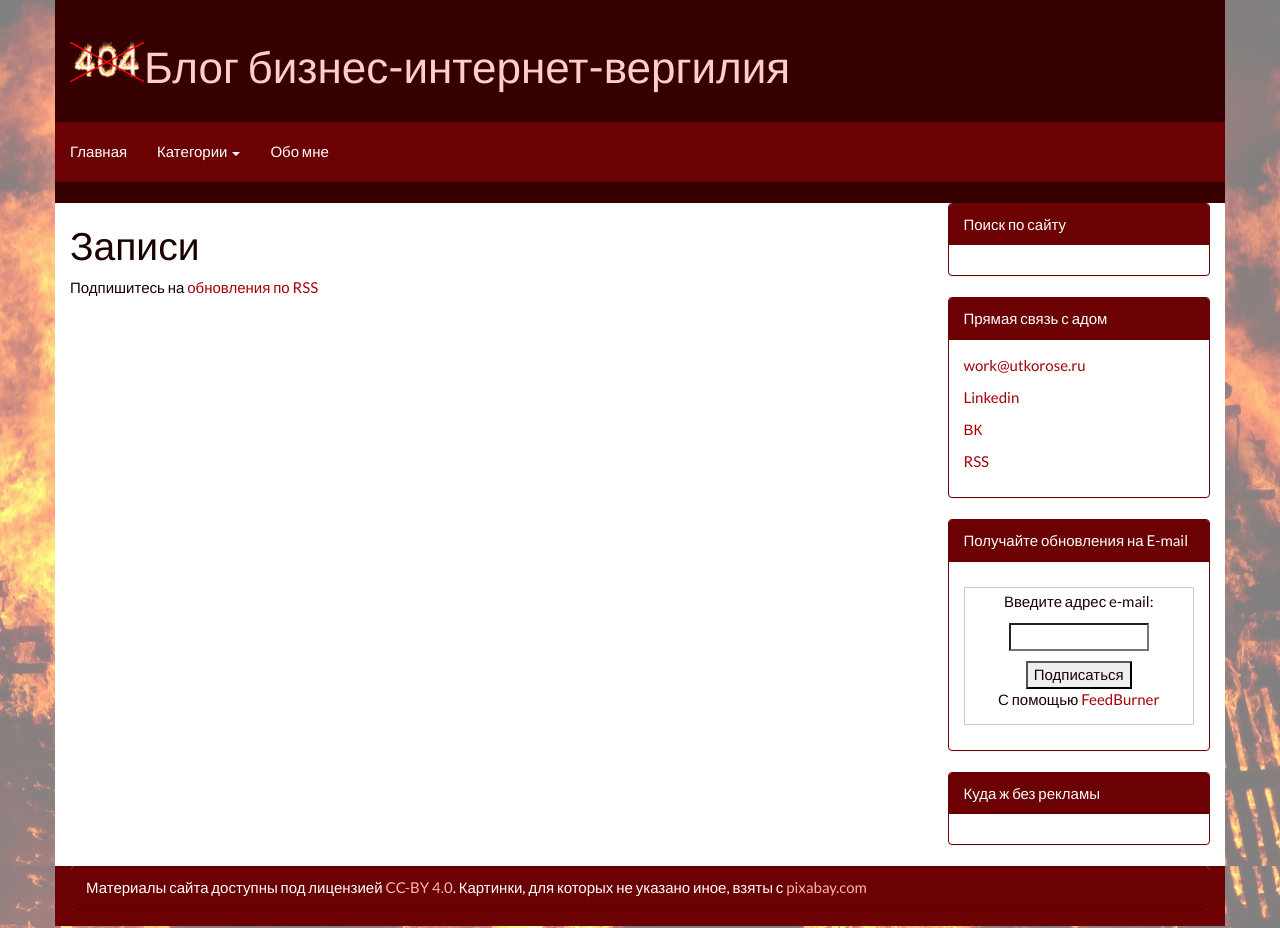
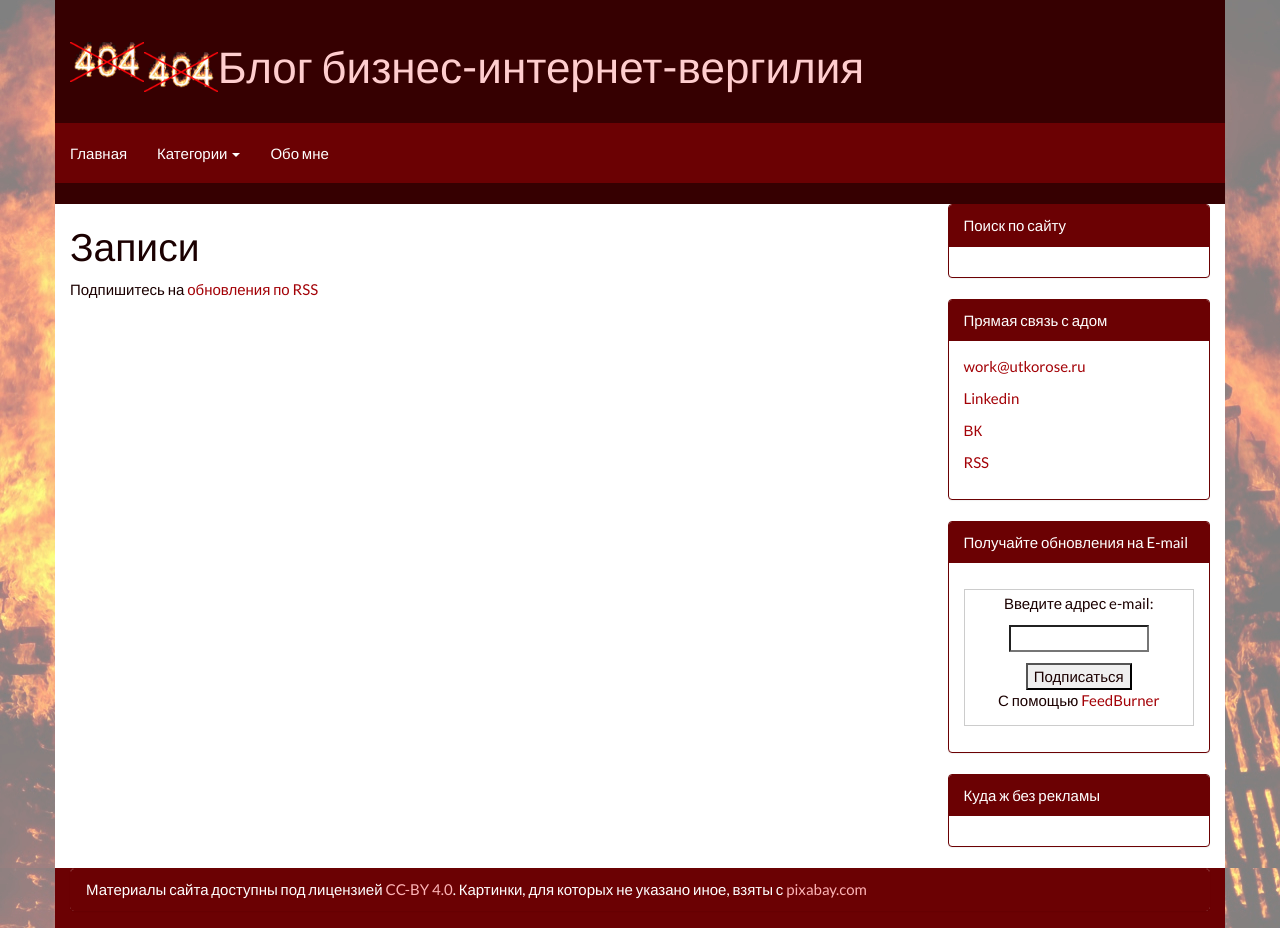
Before and after one commit to utkorose/blog-internet-vergiliy, a Jekyll site: the page built from index.html, in a window 1280 px wide. Built offline with Jekyll 4.4.1, drawn with Linux system fonts in a browser that asks for light colours.

Commit message:
Update default.html

```diff
--- a/_layouts/default.html
+++ b/_layouts/default.html
@@ -49,7 +49,7 @@
   	 	<div class="row">
 	   		<div class="col-md-12 head-fon">
   				<div class="page-header">
-  					<span class="logo"><img src="/img/logo/logo.png" height="40px"></span><a href="/"><span class="h1">{{ site.title }}</span></a>
+  					<span class="logo"><img src="/img/logo/logo.png" height="40px"></span><a href="/"><span class="h1"><img src="/img/logo/logo.png" height="40px">{{ site.title }}</span></a>
   				</div>
           <div class="navbar navbar-default navbar-static-top" role="navigation">
             <div class="container-fluid">
```
